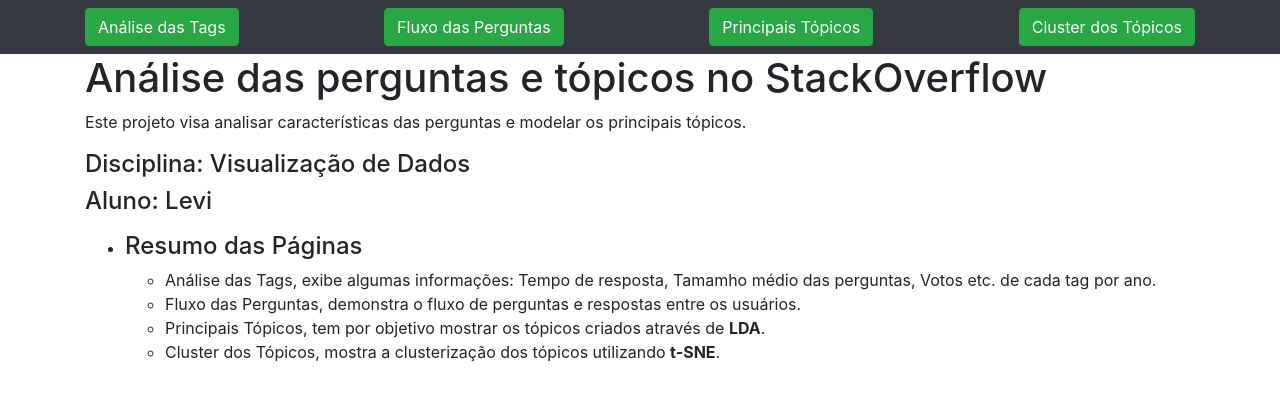
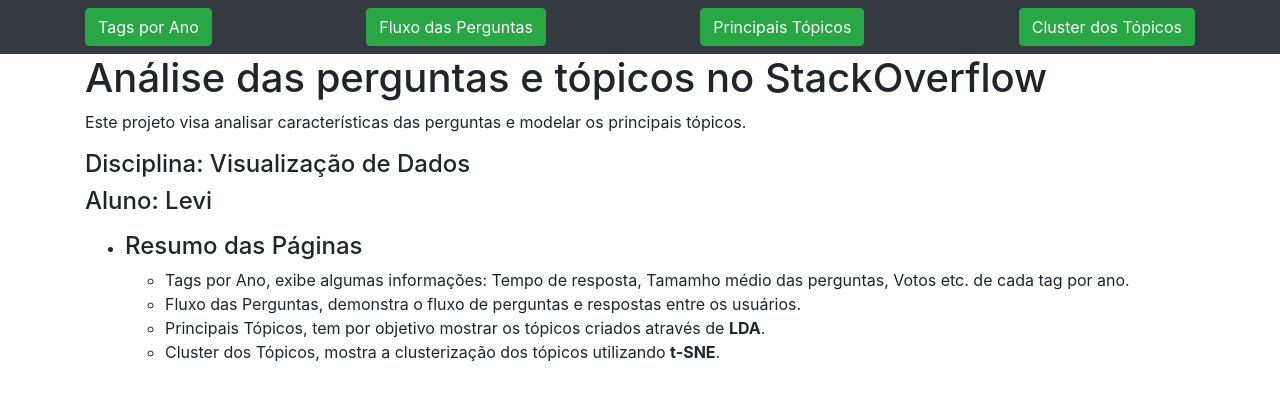
Before and after one commit to Levi-zz/Visualizacao, a Flask app: page / in a window 1280 px wide. Shown: the top 401 px of the page. Run offline with Flask 2, Linux system fonts and the light colour scheme; some libraries are stand-ins or nearby versions.

Commit message:
Final15_03

```diff
--- a/templates/base.html
+++ b/templates/base.html
@@ -9,7 +9,7 @@
 <body>
 <nav class="navbar navbar-expand-lg navbar-dark bg-dark">
   <div class="container">
-          <a class="btn btn-success navbar-btn" href="/paralelas" role="button">Análise das Tags</a>
+          <a class="btn btn-success navbar-btn" href="/paralelas" role="button">Tags por Ano</a>
           <a class="btn btn-success navbar-btn" href="/graph_force" role="button">Fluxo das Perguntas</a>
           <a class="btn btn-success navbar-btn" href="/topics" role="button">Principais Tópicos</a>
           <a class="btn btn-success navbar-btn" href="/cluster" role="button">Cluster dos Tópicos</a>
--- a/templates/index.html
+++ b/templates/index.html
@@ -21,7 +21,7 @@
     <ul>
         <li><h4>Resumo das Páginas</h4></li>
         <ul>
-  <li>Análise das Tags, exibe algumas informações: Tempo de resposta, Tamamho médio das perguntas, Votos etc. de cada tag por ano.</li>
+  <li>Tags por Ano, exibe algumas informações: Tempo de resposta, Tamamho médio das perguntas, Votos etc. de cada tag por ano.</li>
   <li>Fluxo das Perguntas, demonstra o fluxo de perguntas e respostas entre os usuários. </li>
   <li>Principais Tópicos, tem por objetivo mostrar os tópicos criados através de <b>LDA</b>.</li>
   <li>Cluster dos Tópicos, mostra a clusterização dos tópicos utilizando <b>t-SNE</b>.</li>
```
